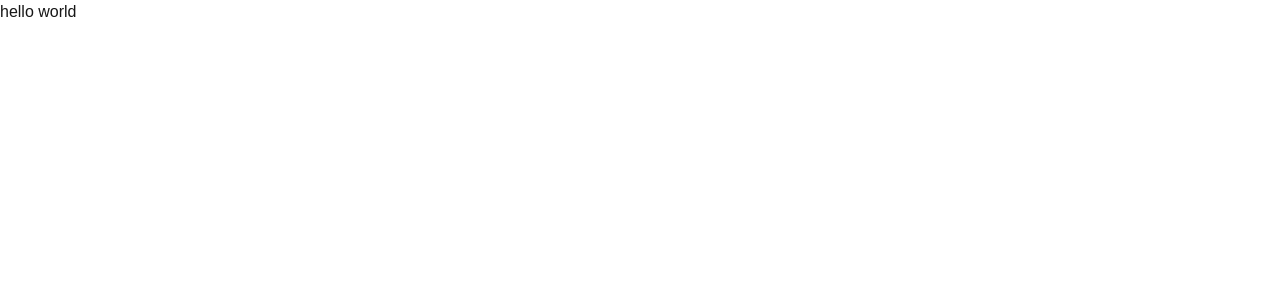
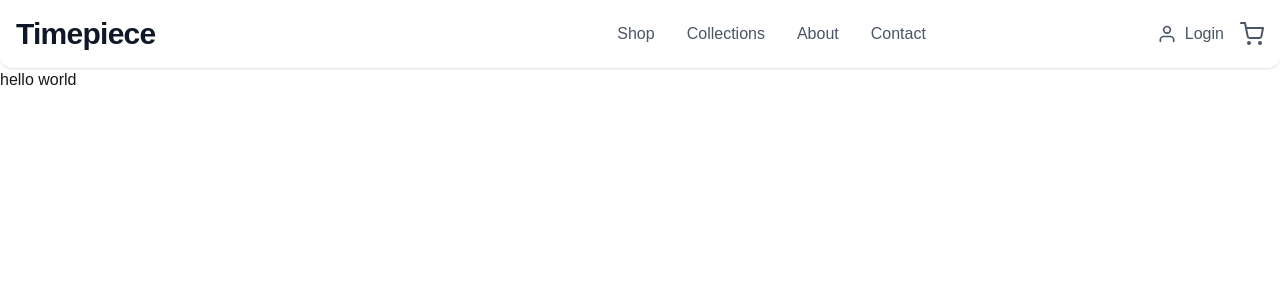
Before and after one commit to islamemon59/clock-store-with-nextjs, a Next.js app: page / in a window 1280 px wide. Shown: the top 300 px of the page. Built offline with nearby package versions, Linux system fonts and the light colour scheme.

Commit message:
navbar added

```diff
--- a/package.json
+++ b/package.json
@@ -12,7 +12,8 @@
     "next": "15.5.0",
     "react": "19.1.0",
     "react-dom": "19.1.0",
-    "react-icons": "^5.5.0"
+    "react-icons": "^5.5.0",
+    "swiper": "^11.2.10"
   },
   "devDependencies": {
     "@eslint/eslintrc": "^3",
--- /dev/null
+++ b/src/app/Components/Home/Components/Banner/Components/SliderData/SliderData.jsx
@@ -0,0 +1,25 @@
+const slides = [
+  {
+    id: 1,
+    image: "https://i.ibb.co/3mFY2Qp/clock1.jpg",
+    title: "Timeless Elegance",
+    subtitle: "Discover luxury watches crafted for perfection.",
+    button: "Shop Now",
+  },
+  {
+    id: 2,
+    image: "https://i.ibb.co/fn0rFJR/clock2.jpg",
+    title: "Modern & Minimal",
+    subtitle: "Simple, clean, and made for everyday style.",
+    button: "Explore Collection",
+  },
+  {
+    id: 3,
+    image: "https://i.ibb.co/BK6cjPX/clock3.jpg",
+    title: "Classic Heritage",
+    subtitle: "Watches that carry stories across generations.",
+    button: "View More",
+  },
+];
+
+export default slides;
--- /dev/null
+++ b/src/app/Components/Navbar/Components/MobileMenuToggleButton/MobileMenuToggleButton.jsx
@@ -0,0 +1,21 @@
+"use client"
+import React, { useState } from "react";
+import MobileNavMenu from "../MobileNavMenu/MobileNavMenu";
+import { FiMenu } from "react-icons/fi";
+
+const MobileMenuToggleButton = () => {
+    const [isMenuOpen, setIsMenuOpen] = useState(false);
+  return (
+    <div>
+      <button
+        onClick={() => setIsMenuOpen(true)}
+        className="md:hidden text-gray-600 hover:text-indigo-600 focus:outline-none"
+      >
+        <FiMenu className="h-6 w-6" />
+      </button>
+      <MobileNavMenu isMenuOpen={isMenuOpen} setIsMenuOpen={setIsMenuOpen} />
+    </div>
+  );
+};
+
+export default MobileMenuToggleButton;
--- /dev/null
+++ b/src/app/Components/Navbar/Components/MobileNavMenu/MobileNavMenu.jsx
@@ -0,0 +1,71 @@
+"use client"
+import Link from "next/link";
+import { FiShoppingCart, FiUser, FiX } from "react-icons/fi";
+
+const MobileNavMenu = ({isMenuOpen, setIsMenuOpen}) => {
+  return (
+    <>
+      {isMenuOpen && (
+        <div className="fixed inset-0 bg-white z-50 flex flex-col items-center justify-center space-y-8 animate-fade-in-down">
+          {/* Close Button */}
+          <button
+            onClick={() => setIsMenuOpen(false)}
+            className="absolute top-6 right-6 text-gray-800 hover:text-red-500 focus:outline-none"
+          >
+            <FiX className="h-8 w-8" />
+          </button>
+          <nav className="flex flex-col items-center space-y-6 text-2xl font-semibold">
+            <Link
+              href="/shop"
+              onClick={() => setIsMenuOpen(false)}
+              className="text-gray-800 hover:text-indigo-600 transition-colors duration-200"
+            >
+              Shop
+            </Link>
+            <Link
+              href="/collections"
+              onClick={() => setIsMenuOpen(false)}
+              className="text-gray-800 hover:text-indigo-600 transition-colors duration-200"
+            >
+              Collections
+            </Link>
+            <Link
+              href="/about"
+              onClick={() => setIsMenuOpen(false)}
+              className="text-gray-800 hover:text-indigo-600 transition-colors duration-200"
+            >
+              About
+            </Link>
+            <Link
+              href="/contact"
+              onClick={() => setIsMenuOpen(false)}
+              className="text-gray-800 hover:text-indigo-600 transition-colors duration-200"
+            >
+              Contact
+            </Link>
+            <div className="mt-8 pt-8 border-t border-gray-200 flex flex-col items-center space-y-6">
+              <Link
+                href="/login"
+                onClick={() => setIsMenuOpen(false)}
+                className="flex items-center space-x-4 text-gray-800 hover:text-indigo-600 transition-colors duration-200"
+              >
+                <FiUser className="h-6 w-6" />
+                <span>Login</span>
+              </Link>
+              <Link
+                href="/cart"
+                onClick={() => setIsMenuOpen(false)}
+                className="flex items-center space-x-4 text-gray-800 hover:text-indigo-600 transition-colors duration-200"
+              >
+                <FiShoppingCart className="h-6 w-6" />
+                <span>Cart</span>
+              </Link>
+            </div>
+          </nav>
+        </div>
+      )}
+    </>
+  );
+};
+
+export default MobileNavMenu;
--- a/src/app/Components/Navbar/Navbar.jsx
+++ b/src/app/Components/Navbar/Navbar.jsx
@@ -1,11 +1,77 @@
-import React from 'react';
+import Link from "next/link";
+import { FiShoppingCart, FiUser } from "react-icons/fi";
+import MobileMenuToggleButton from "./Components/MobileMenuToggleButton/MobileMenuToggleButton";
+import MobileNavMenu from "./Components/MobileNavMenu/MobileNavMenu";
 
+// A professional and minimal navbar component for an e-commerce site
 const Navbar = () => {
-    return (
-        <div>
+  // State to manage the visibility of the mobile menu
 
+  return (
+    <>
+      {/* Main Navbar container for desktop and mobile */}
+      <header className="w-full bg-white shadow-sm rounded-b-xl sticky top-0 z-50">
+        <div className="container mx-auto px-4 py-4 flex items-center justify-between">
+          {/* Logo / Brand Name */}
+          <Link
+            href="/"
+            className="text-3xl font-extrabold text-gray-900 tracking-tight"
+          >
+            Timepiece
+          </Link>
+
+          {/* Mobile Menu Toggle Button (Hamburger icon) */}
+
+          {/* Desktop Navigation Links */}
+          <MobileMenuToggleButton />
+          <nav className="hidden md:flex items-center space-x-8">
+            <Link
+              href="/shop"
+              className="text-gray-600 hover:text-indigo-600 transition-colors duration-200 font-medium"
+            >
+              Shop
+            </Link>
+            <Link
+              href="/collections"
+              className="text-gray-600 hover:text-indigo-600 transition-colors duration-200 font-medium"
+            >
+              Collections
+            </Link>
+            <Link
+              href="/about"
+              className="text-gray-600 hover:text-indigo-600 transition-colors duration-200 font-medium"
+            >
+              About
+            </Link>
+            <Link
+              href="/contact"
+              className="text-gray-600 hover:text-indigo-600 transition-colors duration-200 font-medium"
+            >
+              Contact
+            </Link>
+          </nav>
+          {/* Action Icons and Buttons for desktop */}
+          <div className="hidden md:flex items-center space-x-4">
+          <MobileNavMenu />
+            {/* Login Button with icon */}
+            <Link
+              href="/login"
+              className="flex items-center space-x-2 text-gray-600 hover:text-indigo-600 transition-colors duration-200 font-medium"
+            >
+              <FiUser className="w-5 h-5" />
+              <span>Login</span>
+            </Link>
+            {/* Shopping Cart Button with icon */}
+            <div className="relative group cursor-pointer">
+              <Link href="/cart">
+                <FiShoppingCart className="w-6 h-6 text-gray-600 hover:text-indigo-600 transition-colors duration-200" />
+              </Link>
+            </div>
+          </div>
         </div>
-    );
+      </header>
+    </>
+  );
 };
 
 export default Navbar;
--- a/src/app/layout.js
+++ b/src/app/layout.js
@@ -1,5 +1,6 @@
 import { Geist, Geist_Mono } from "next/font/google";
 import "./globals.css";
+import Navbar from "./Components/Navbar/Navbar";
 
 const geistSans = Geist({
   variable: "--font-geist-sans",
@@ -22,6 +23,7 @@ export default function RootLayout({ children }) {
       <body
         className={`${geistSans.variable} ${geistMono.variable} antialiased`}
       >
+        <Navbar/>
         {children}
       </body>
     </html>
```
Also changed, not shown: src/app/Components/Home/Components/Banner/Banner.jsx (added), 1 other file (tests, documents, lock files or other folders).
